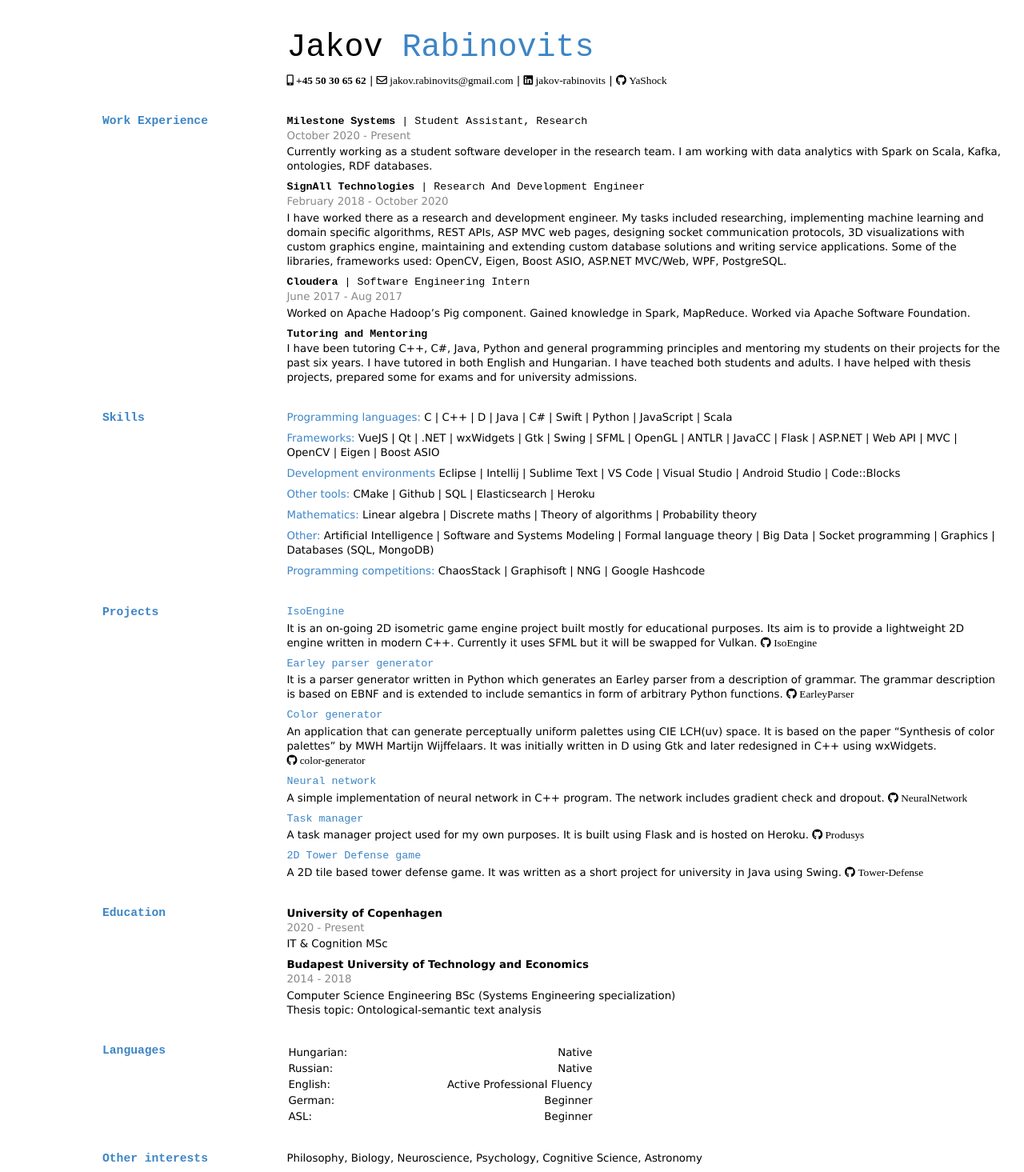
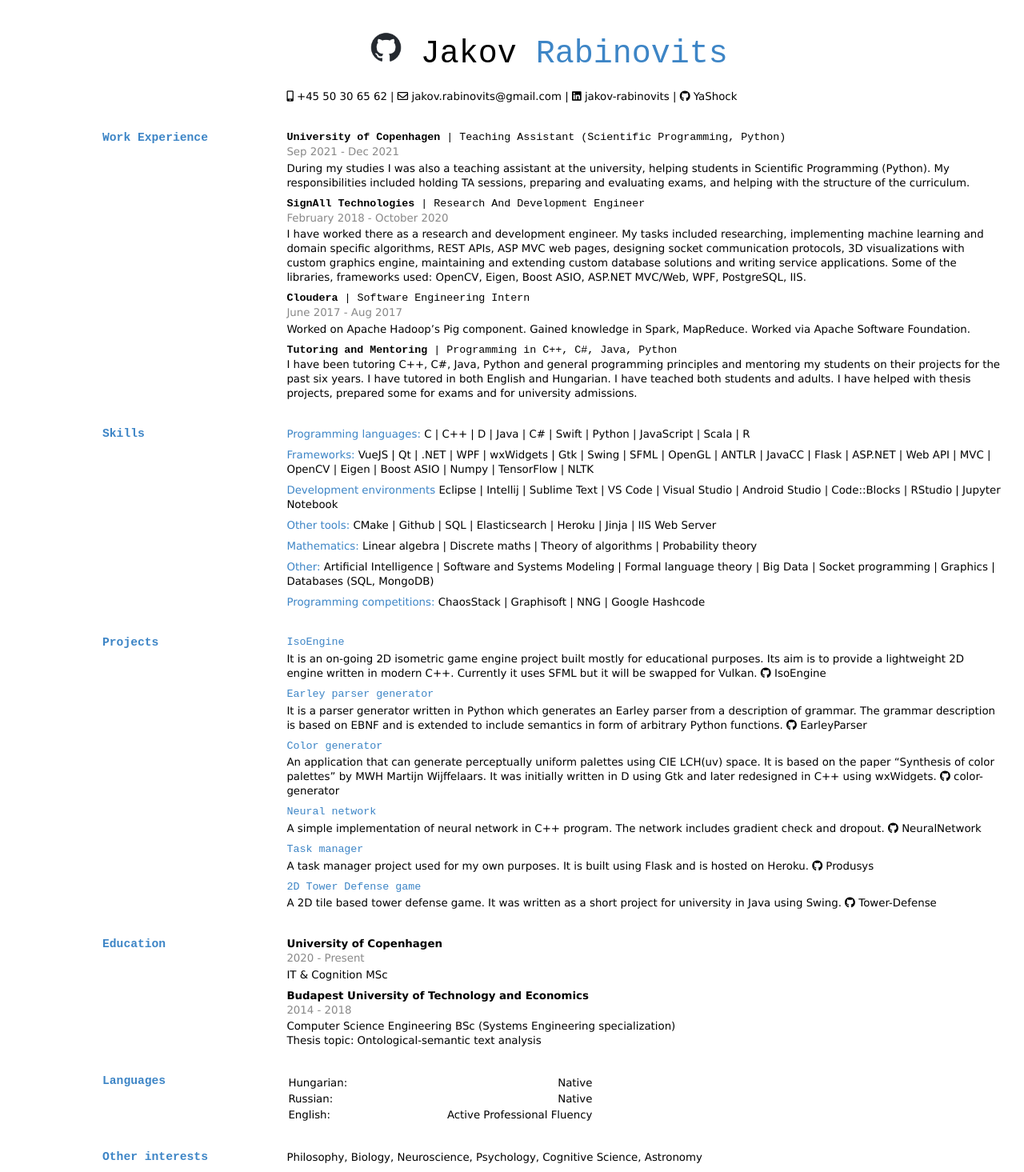
Before and after one commit to YaShock/YaShock.github.io, a plain HTML site: page index.html in a window 1280 px wide. Shown: the whole page at 80% size. Drawn offline with Linux system fonts and the light colour scheme.

Commit message:
Update CV, remove Milestone, beginner languages, add TA at KU, margins edit

```diff
--- a/index.html
+++ b/index.html
@@ -4,14 +4,22 @@
   <meta charset="utf-8" />
   <meta name="generator" content="pandoc" />
   <meta name="viewport" content="width=device-width, initial-scale=1.0, user-scalable=yes" />
-  <title>Jakov Rabinovits</title>
+  <title> Jakov Rabinovits</title>
   <style>
     code{white-space: pre-wrap;}
     span.smallcaps{font-variant: small-caps;}
-    span.underline{text-decoration: underline;}
-    div.column{display: inline-block; vertical-align: top; width: 50%;}
+    div.columns{display: flex; gap: min(4vw, 1.5em);}
+    div.column{flex: auto; overflow-x: auto;}
     div.hanging-indent{margin-left: 1.5em; text-indent: -1.5em;}
-    ul.task-list{list-style: none;}
+    /* The extra [class] is a hack that increases specificity enough to
+       override a similar rule in reveal.js */
+    ul.task-list[class]{list-style: none;}
+    ul.task-list li input[type="checkbox"] {
+      font-size: inherit;
+      width: 0.8em;
+      margin: 0 0.8em 0.2em -1.6em;
+      vertical-align: middle;
+    }
     .display.math{display: block; text-align: center; margin: 0.5rem auto;}
   </style>
   <link rel="stylesheet" href="styles.css" />
@@ -21,46 +29,111 @@
 </head>
 <body>
 <header id="title-block-header">
-<h1 class="title">Jakov <span class="lastName">Rabinovits</span></h1>
+<h1 class="title"><p><a href="https://yashock.github.io/"><img
+src="images/github-mark.png" style="width:0.4in" /></a> Jakov <span
+class="lastName">Rabinovits</span></p></h1>
 </header>
 <head>
 <link rel="stylesheet" href="https://use.fontawesome.com/releases/v5.6.1/css/all.css" integrity="sha384-gfdkjb5BdAXd+lj+gudLWI+BXq4IuLW5IT+brZEZsLFm++aCMlF1V92rMkPaX4PP" crossorigin="anonymous">
 </head>
-<p><i class="fas fa-mobile-alt"> +45 50 30 65 62</i> | <i class="far fa-envelope"> jakov.rabinovits@gmail.com</i> | <i class="fab fa-linkedin"> <a href="http://linkedin.com/in/jakov-rabinovits">jakov-rabinovits</a></i> | <i class="fab fa-github"> <a href="http://github.com/YaShock">YaShock</a></i></p>
+<p><i class="fas fa-mobile-alt"></i> +45 50 30 65 62 |
+<i class="far fa-envelope"></i> jakov.rabinovits@gmail.com |
+<i class="fab fa-linkedin"></i> <a
+href="http://linkedin.com/in/jakov-rabinovits">jakov-rabinovits</a> |
+<i class="fab fa-github"></i> <a
+href="http://github.com/YaShock">YaShock</a></p>
 <h2 id="work-experience">Work Experience</h2>
-<h3 id="milestone-systems-student-assistant-research"><strong>Milestone Systems</strong> | Student Assistant, Research</h3>
-<p><code>October 2020 - Present</code> Currently working as a student software developer in the research team. I am working with data analytics with Spark on Scala, Kafka, ontologies, RDF databases.</p>
-<h3 id="signall-technologies-research-and-development-engineer"><strong>SignAll Technologies</strong> | Research And Development Engineer</h3>
-<p><code>February 2018 - October 2020</code> I have worked there as a research and development engineer. My tasks included researching, implementing machine learning and domain specific algorithms, REST APIs, ASP MVC web pages, designing socket communication protocols, 3D visualizations with custom graphics engine, maintaining and extending custom database solutions and writing service applications. Some of the libraries, frameworks used: OpenCV, Eigen, Boost ASIO, ASP.NET MVC/Web, WPF, PostgreSQL.</p>
-<h3 id="cloudera-software-engineering-intern"><strong>Cloudera</strong> | Software Engineering Intern</h3>
-<p><code>June 2017 - Aug 2017</code> Worked on Apache Hadoop’s Pig component. Gained knowledge in Spark, MapReduce. Worked via Apache Software Foundation.</p>
-<h3 id="tutoring-and-mentoring"><strong>Tutoring and Mentoring</strong></h3>
-<p>I have been tutoring C++, C#, Java, Python and general programming principles and mentoring my students on their projects for the past six years. I have tutored in both English and Hungarian. I have teached both students and adults. I have helped with thesis projects, prepared some for exams and for university admissions.</p>
+<h3
+id="university-of-copenhagen-teaching-assistant-scientific-programming-python"><strong>University
+of Copenhagen</strong> | Teaching Assistant (Scientific Programming,
+Python)</h3>
+<p><code>Sep 2021 - Dec 2021</code> During my studies I was also a
+teaching assistant at the university, helping students in Scientific
+Programming (Python). My responsibilities included holding TA sessions,
+preparing and evaluating exams, and helping with the structure of the
+curriculum.</p>
+<h3
+id="signall-technologies-research-and-development-engineer"><strong>SignAll
+Technologies</strong> | Research And Development Engineer</h3>
+<p><code>February 2018 - October 2020</code> I have worked there as a
+research and development engineer. My tasks included researching,
+implementing machine learning and domain specific algorithms, REST APIs,
+ASP MVC web pages, designing socket communication protocols, 3D
+visualizations with custom graphics engine, maintaining and extending
+custom database solutions and writing service applications. Some of the
+libraries, frameworks used: OpenCV, Eigen, Boost ASIO, ASP.NET MVC/Web,
+WPF, PostgreSQL, IIS.</p>
+<h3 id="cloudera-software-engineering-intern"><strong>Cloudera</strong>
+| Software Engineering Intern</h3>
+<p><code>June 2017 - Aug 2017</code> Worked on Apache Hadoop’s Pig
+component. Gained knowledge in Spark, MapReduce. Worked via Apache
+Software Foundation.</p>
+<h3
+id="tutoring-and-mentoring-programming-in-c-c-java-python"><strong>Tutoring
+and Mentoring</strong> | Programming in C++, C#, Java, Python</h3>
+<p>I have been tutoring C++, C#, Java, Python and general programming
+principles and mentoring my students on their projects for the past six
+years. I have tutored in both English and Hungarian. I have teached both
+students and adults. I have helped with thesis projects, prepared some
+for exams and for university admissions.</p>
 <h2 id="skills">Skills</h2>
-<p><span class="blue">Programming languages:</span> C | C++ | D | Java | C# | Swift | Python | JavaScript | Scala</p>
-<p><span class="blue">Frameworks:</span> VueJS | Qt | .NET | wxWidgets | Gtk | Swing | SFML | OpenGL | ANTLR | JavaCC | Flask | ASP.NET | Web API | MVC | OpenCV | Eigen | Boost ASIO</p>
-<p><span class="blue">Development environments</span> Eclipse | Intellij | Sublime Text | VS Code | Visual Studio | Android Studio | Code::Blocks</p>
-<p><span class="blue">Other tools:</span> CMake | Github | SQL | Elasticsearch | Heroku</p>
-<p><span class="blue">Mathematics:</span> Linear algebra | Discrete maths | Theory of algorithms | Probability theory</p>
-<p><span class="blue">Other:</span> Artificial Intelligence | Software and Systems Modeling | Formal language theory | Big Data | Socket programming | Graphics | Databases (SQL, MongoDB)</p>
-<p><span class="blue">Programming competitions:</span> ChaosStack | Graphisoft | NNG | Google Hashcode</p>
+<p><span class="blue">Programming languages:</span> C | C++ | D | Java |
+C# | Swift | Python | JavaScript | Scala | R</p>
+<p><span class="blue">Frameworks:</span> VueJS | Qt | .NET | WPF |
+wxWidgets | Gtk | Swing | SFML | OpenGL | ANTLR | JavaCC | Flask |
+ASP.NET | Web API | MVC | OpenCV | Eigen | Boost ASIO | Numpy |
+TensorFlow | NLTK</p>
+<p><span class="blue">Development environments</span> Eclipse | Intellij
+| Sublime Text | VS Code | Visual Studio | Android Studio | Code::Blocks
+| RStudio | Jupyter Notebook</p>
+<p><span class="blue">Other tools:</span> CMake | Github | SQL |
+Elasticsearch | Heroku | Jinja | IIS Web Server</p>
+<p><span class="blue">Mathematics:</span> Linear algebra | Discrete
+maths | Theory of algorithms | Probability theory</p>
+<p><span class="blue">Other:</span> Artificial Intelligence | Software
+and Systems Modeling | Formal language theory | Big Data | Socket
+programming | Graphics | Databases (SQL, MongoDB)</p>
+<p><span class="blue">Programming competitions:</span> ChaosStack |
+Graphisoft | NNG | Google Hashcode</p>
 <h2 id="projects">Projects</h2>
 <h4 id="isoengine">IsoEngine</h4>
-<p>It is an on-going 2D isometric game engine project built mostly for educational purposes. Its aim is to provide a lightweight 2D engine written in modern C++. Currently it uses SFML but it will be swapped for Vulkan. <i class="fab fa-github"> <a href="https://github.com/metricengine/IsoEngine">IsoEngine</a></i></p>
+<p>It is an on-going 2D isometric game engine project built mostly for
+educational purposes. Its aim is to provide a lightweight 2D engine
+written in modern C++. Currently it uses SFML but it will be swapped for
+Vulkan. <i class="fab fa-github"></i> <a
+href="https://github.com/metricengine/IsoEngine">IsoEngine</a></p>
 <h4 id="earley-parser-generator">Earley parser generator</h4>
-<p>It is a parser generator written in Python which generates an Earley parser from a description of grammar. The grammar description is based on EBNF and is extended to include semantics in form of arbitrary Python functions. <i class="fab fa-github"> <a href="https://github.com/YaShock/EarleyParser">EarleyParser</a></i></p>
+<p>It is a parser generator written in Python which generates an Earley
+parser from a description of grammar. The grammar description is based
+on EBNF and is extended to include semantics in form of arbitrary Python
+functions. <i class="fab fa-github"></i> <a
+href="https://github.com/YaShock/EarleyParser">EarleyParser</a></p>
 <h4 id="color-generator">Color generator</h4>
-<p>An application that can generate perceptually uniform palettes using CIE LCH(uv) space. It is based on the paper “Synthesis of color palettes” by MWH Martijn Wijffelaars. It was initially written in D using Gtk and later redesigned in C++ using wxWidgets. <i class="fab fa-github"> <a href="https://github.com/YaShock/color-generator">color-generator</a></i></p>
+<p>An application that can generate perceptually uniform palettes using
+CIE LCH(uv) space. It is based on the paper “Synthesis of color
+palettes” by MWH Martijn Wijffelaars. It was initially written in D
+using Gtk and later redesigned in C++ using wxWidgets.
+<i class="fab fa-github"></i> <a
+href="https://github.com/YaShock/color-generator">color-generator</a></p>
 <h4 id="neural-network">Neural network</h4>
-<p>A simple implementation of neural network in C++ program. The network includes gradient check and dropout. <i class="fab fa-github"> <a href="https://github.com/YaShock/NeuralNetwork">NeuralNetwork</a></i></p>
+<p>A simple implementation of neural network in C++ program. The network
+includes gradient check and dropout. <i class="fab fa-github"></i> <a
+href="https://github.com/YaShock/NeuralNetwork">NeuralNetwork</a></p>
 <h4 id="task-manager">Task manager</h4>
-<p>A task manager project used for my own purposes. It is built using Flask and is hosted on Heroku. <i class="fab fa-github"> <a href="https://github.com/YaShock/Produsys">Produsys</a></i></p>
+<p>A task manager project used for my own purposes. It is built using
+Flask and is hosted on Heroku. <i class="fab fa-github"></i> <a
+href="https://github.com/YaShock/Produsys">Produsys</a></p>
 <h4 id="d-tower-defense-game">2D Tower Defense game</h4>
-<p>A 2D tile based tower defense game. It was written as a short project for university in Java using Swing. <i class="fab fa-github"> <a href="https://github.com/YaShock/Tower-Defense">Tower-Defense</a></i></p>
+<p>A 2D tile based tower defense game. It was written as a short project
+for university in Java using Swing. <i class="fab fa-github"></i> <a
+href="https://github.com/YaShock/Tower-Defense">Tower-Defense</a></p>
 <h2 id="education">Education</h2>
 <h3 id="section"></h3>
-<p><strong>University of Copenhagen</strong> <code>2020 - Present</code> IT &amp; Cognition MSc</p>
-<p><strong>Budapest University of Technology and Economics</strong> <code>2014 - 2018</code> Computer Science Engineering BSc (Systems Engineering specialization)<br />
+<p><strong>University of Copenhagen</strong> <code>2020 - Present</code>
+IT &amp; Cognition MSc</p>
+<p><strong>Budapest University of Technology and Economics</strong>
+<code>2014 - 2018</code> Computer Science Engineering BSc (Systems
+Engineering specialization)<br />
 Thesis topic: Ontological-semantic text analysis</p>
 <h2 id="languages">Languages</h2>
 <table>
@@ -77,17 +150,10 @@ Thesis topic: Ontological-semantic text analysis</p>
 <td>English:</td>
 <td style="text-align: right;">Active Professional Fluency</td>
 </tr>
-<tr class="even">
-<td>German:</td>
-<td style="text-align: right;">Beginner</td>
-</tr>
-<tr class="odd">
-<td>ASL:</td>
-<td style="text-align: right;">Beginner</td>
-</tr>
 </tbody>
 </table>
 <h2 id="other-interests">Other interests</h2>
-<p>Philosophy, Biology, Neuroscience, Psychology, Cognitive Science, Astronomy</p>
+<p>Philosophy, Biology, Neuroscience, Psychology, Cognitive Science,
+Astronomy</p>
 </body>
 </html>
--- a/styles.css
+++ b/styles.css
@@ -1,3 +1,6 @@
+h1 {
+}
+
 .firstName {
     color: black;
 }
@@ -22,7 +25,7 @@ p {
 }
 
 /* Two column mode only for wide screens */
-@media only screen and (min-width: 600px) {
+@media only screen and (min-width: 800px) {
     body, div, span, h1, h2, h3,
     p, a, code, strike, strong,
     b, u, i, table, tbody,
@@ -44,7 +47,7 @@ p {
     }
 
     h1 {
-        left: 28%;
+        left: 18%;
     }
 
     h2 {
```
Also changed, not shown: images/github-mark.png (added), 2 other files.
